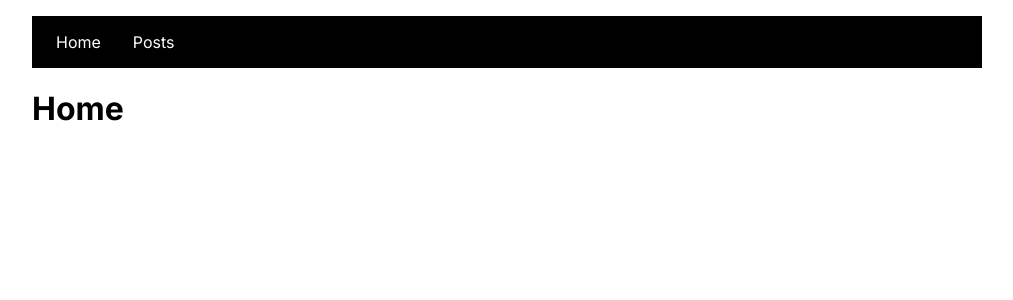
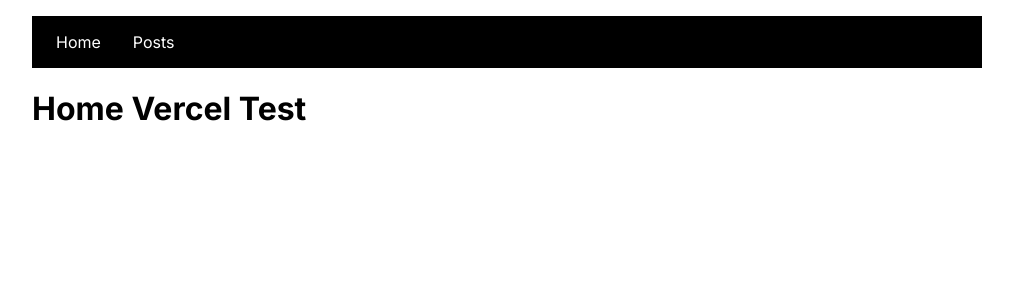
Before and after one commit to voitovychserhii/next-js, a Next.js app: page / in a window 1280 px wide. Shown: the top 300 px of the page, without its empty margins (133-1146 px from the left). Built offline with nearby package versions, Linux system fonts and the light colour scheme.

Commit message:
Vercel test commit

```diff
--- a/app/page.tsx
+++ b/app/page.tsx
@@ -4,7 +4,7 @@ export default function Home() {
   return (
     <>
       <Menu />
-      <h1>Home</h1>
+      <h1>Home Vercel Test</h1>
     </>
   );
 }
```
